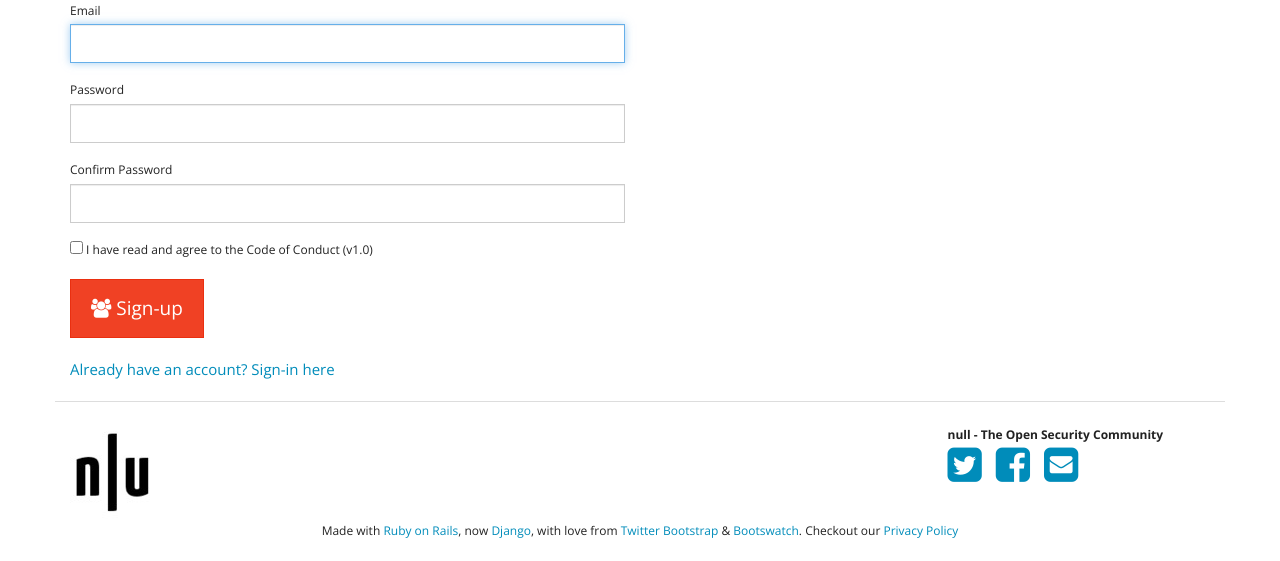
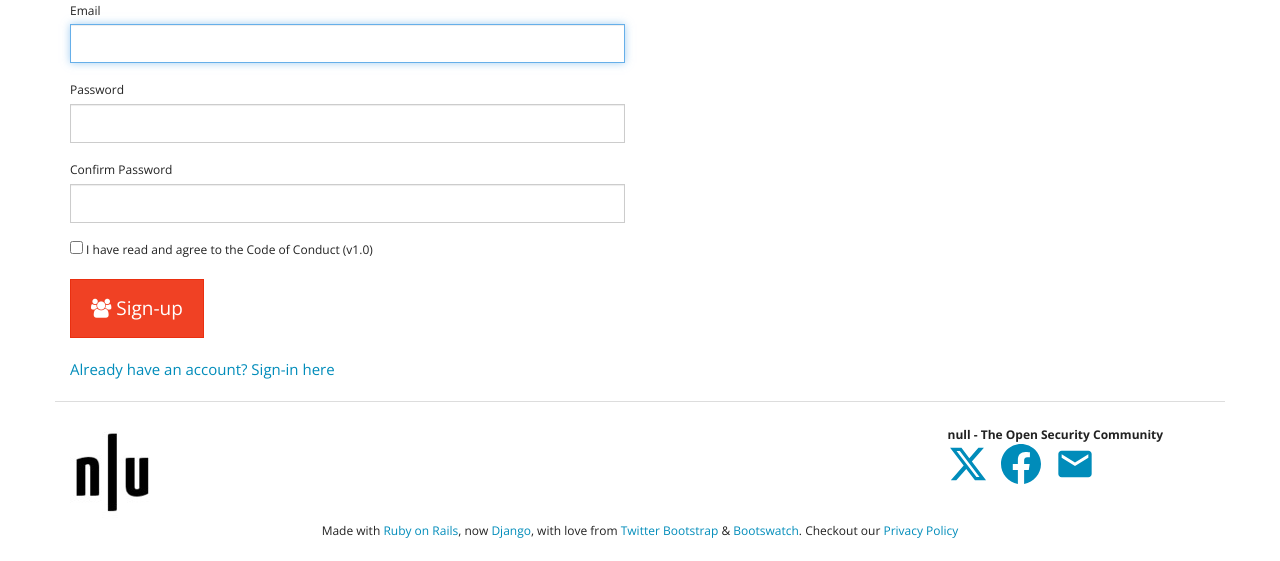
Before and after one commit to Mre11i0t/null-community-platform, a Django app: page /accounts/signup/ in a window 1280 px wide. Shown: the part 255-816 px from the top of the page. Run offline with Django 5.2, Linux system fonts and the light colour scheme; data comes from the database, SQL or seed files in the repository; data that the repository does not hold is empty; parts of the project's set-up code (start-up, migrations or seed data) failed here and were passed over; some libraries are stand-ins or nearby versions.

Commit message:
Footer: current brand marks for X, Facebook, and mail
- Twitter icon replaced with the X logo (FA4 predates the rebrand) and
  the link updated to x.com/null0x00
- Facebook uses the current circular f mark; mailing list gets a clean
  envelope
- All three are inline SVGs: inherit the footer link color (hover
  states work), crisp at any DPI, zero extra requests; same 40px
  footprint as before

Co-Authored-By: Claude Fable 5 <noreply@anthropic.com>

```diff
--- a/templates/partials/_footer.html
+++ b/templates/partials/_footer.html
@@ -14,9 +14,16 @@
         <div class="row">
           <div class="col-md-12">
             <ul class="list-inline">
-              <li><a href="http://www.twitter.com/null0x00" target="_blank" aria-label="Twitter" style="font-size:40px;line-height:1"><i class="fa fa-twitter-square"></i></a></li>
-              <li><a href="http://www.facebook.com/null0x00" target="_blank" aria-label="Facebook" style="font-size:40px;line-height:1"><i class="fa fa-facebook-square"></i></a></li>
-              <li><a href="https://groups.google.com/forum/#!forum/null-co-in" target="_blank" aria-label="Mailing list" style="font-size:40px;line-height:1"><i class="fa fa-envelope-square"></i></a></li>
+              {# Current brand marks, inline SVG so they inherit the link color and stay crisp at any DPI #}
+              <li><a href="https://x.com/null0x00" target="_blank" aria-label="X (formerly Twitter)">
+                <svg width="40" height="40" viewBox="0 0 24 24" fill="currentColor" role="img" aria-hidden="true"><path d="M18.244 2.25h3.308l-7.227 8.26 8.502 11.24H16.17l-5.214-6.817L4.99 21.75H1.68l7.73-8.835L1.254 2.25H8.08l4.713 6.231 5.451-6.231zm-1.161 17.52h1.833L7.084 4.126H5.117l11.966 15.644z"/></svg>
+              </a></li>
+              <li><a href="https://www.facebook.com/null0x00" target="_blank" aria-label="Facebook">
+                <svg width="40" height="40" viewBox="0 0 24 24" fill="currentColor" role="img" aria-hidden="true"><path d="M24 12.073c0-6.627-5.373-12-12-12S0 5.446 0 12.073c0 5.99 4.388 10.954 10.125 11.854v-8.385H7.078v-3.47h3.047V9.43c0-3.007 1.792-4.669 4.533-4.669 1.312 0 2.686.235 2.686.235v2.953H15.83c-1.491 0-1.956.925-1.956 1.874v2.25h3.328l-.532 3.47h-2.796v8.385C19.612 23.027 24 18.062 24 12.073z"/></svg>
+              </a></li>
+              <li><a href="https://groups.google.com/forum/#!forum/null-co-in" target="_blank" aria-label="Mailing list">
+                <svg width="40" height="40" viewBox="0 0 24 24" fill="currentColor" role="img" aria-hidden="true"><path d="M20 4H4c-1.1 0-2 .9-2 2v12c0 1.1.9 2 2 2h16c1.1 0 2-.9 2-2V6c0-1.1-.9-2-2-2zm0 4.236-8 5-8-5V6.118l8 5 8-5v2.118z"/></svg>
+              </a></li>
             </ul>
           </div>
         </div>
```
